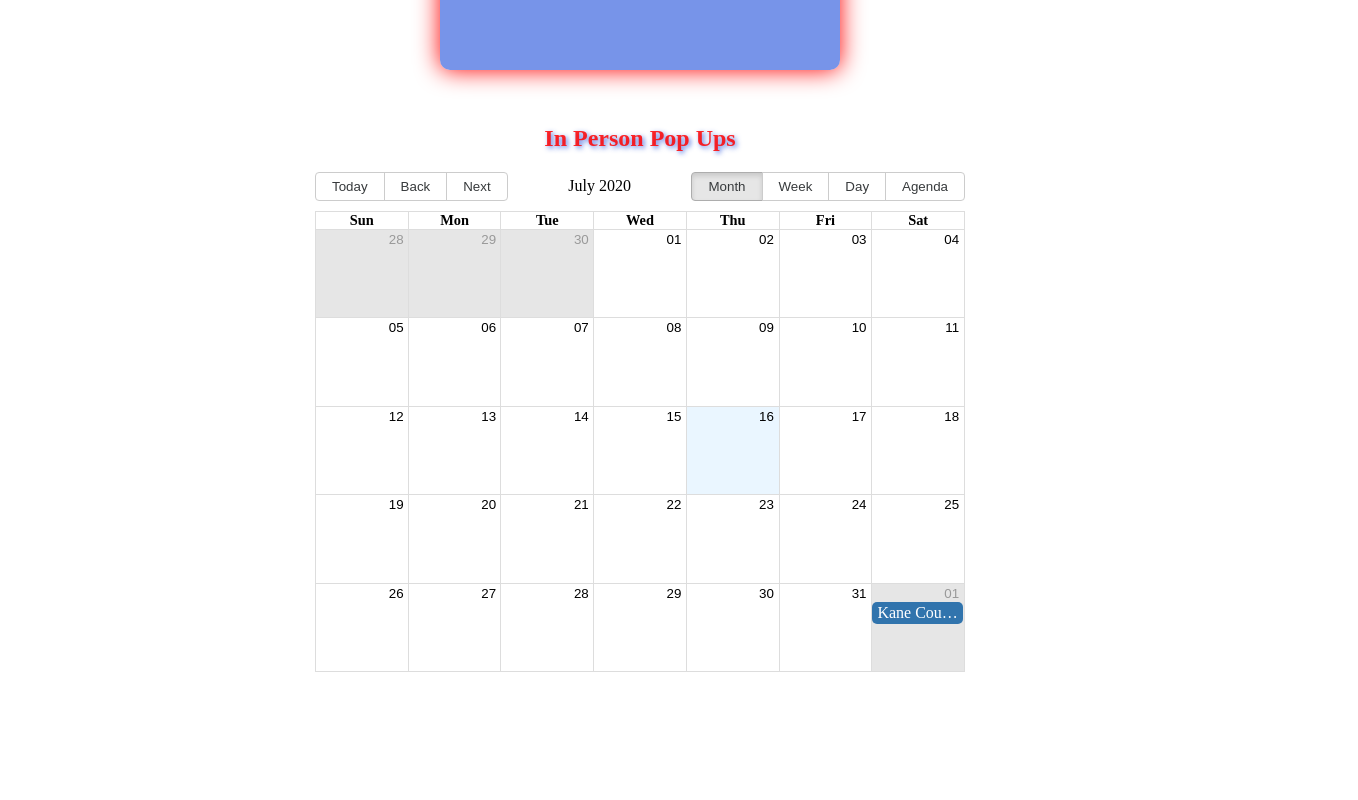
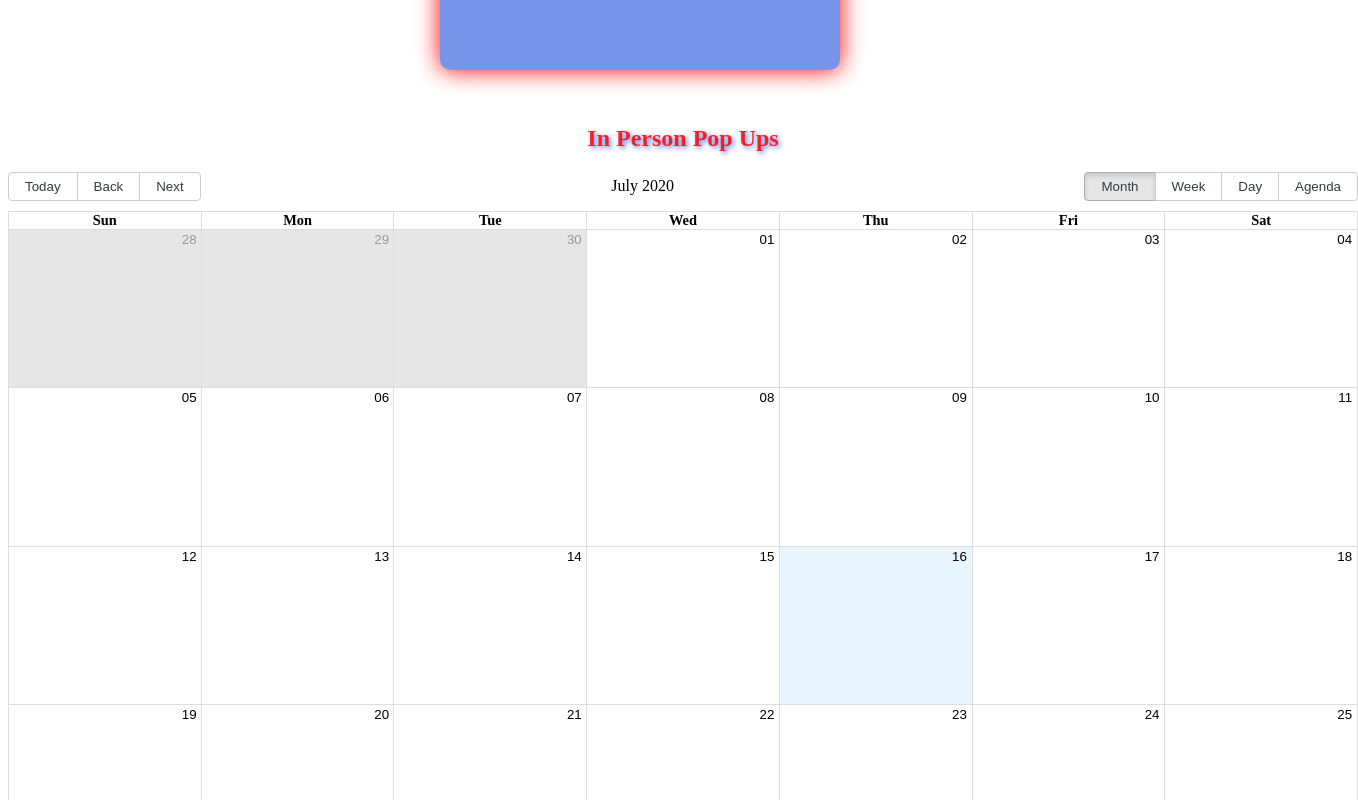
Before and after one commit to TravisExline/flag-company-site, a React (Create React App) app: page /contact in a window 1280 px wide. Shown: the part 480-1280 px from the top of the page, 1358 px wide, since content can reach past the window. Before the commit the page ends 1207 px from the top, so only its background shows below. Built offline with nearby package versions, Linux system fonts and the light colour scheme.

Commit message:
small calender resize

```diff
--- a/src/containers/MyCalendar.js
+++ b/src/containers/MyCalendar.js
@@ -41,7 +41,7 @@ const MyCalendar = props => (
             events={eventsList}
             startAccessor="start"
             endAccessor="end"
-            style={{height: 500}}
+            style={{height: 850}}
         />
     </div>
 )
--- a/src/style/Calendar.css
+++ b/src/style/Calendar.css
@@ -1,5 +1,5 @@
 .calendar-holder {
-    width: 650px;
+    width: 1350px;
     margin-top: 55px;
     margin-left: auto;
     margin-right: auto;
```
